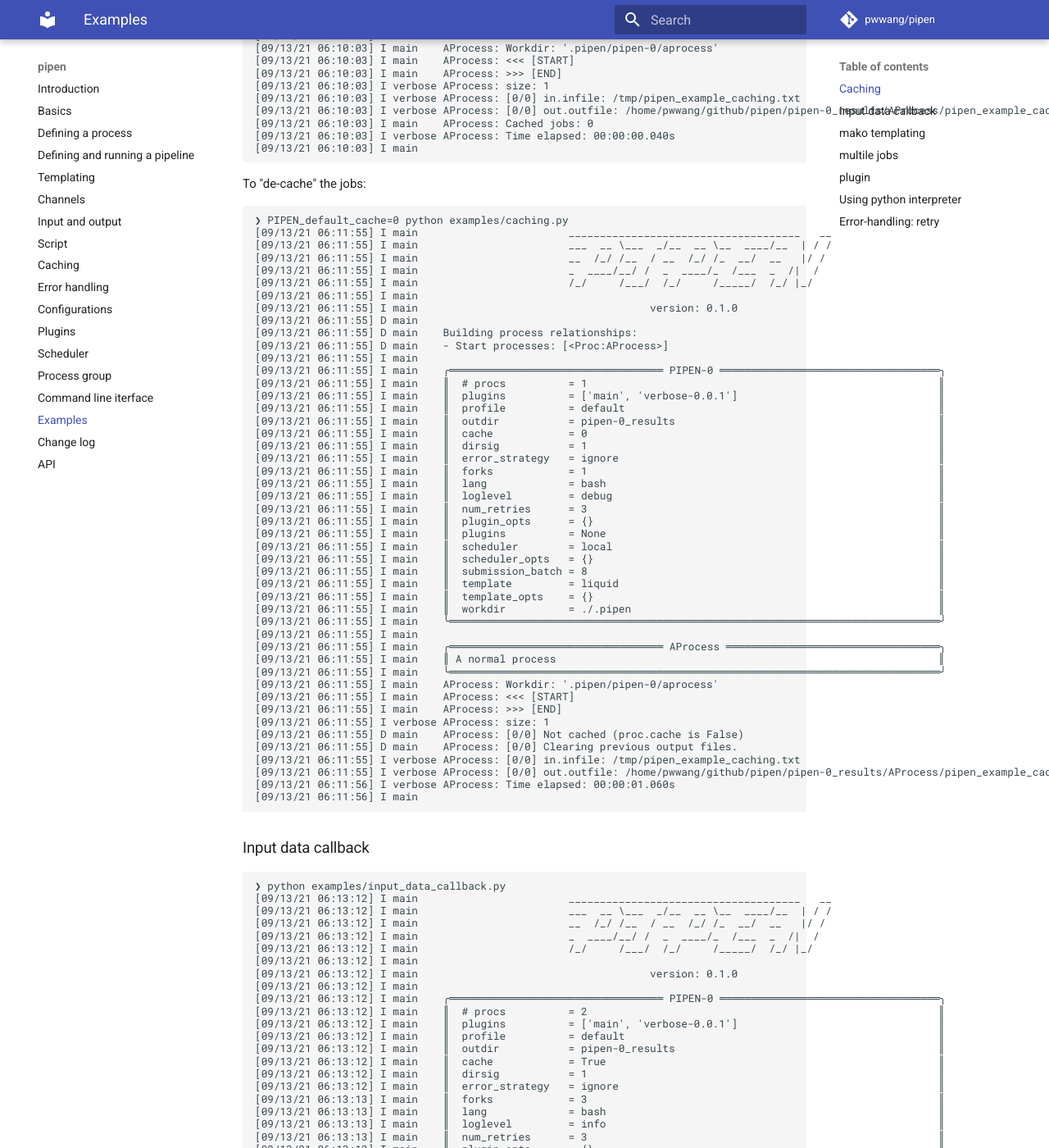
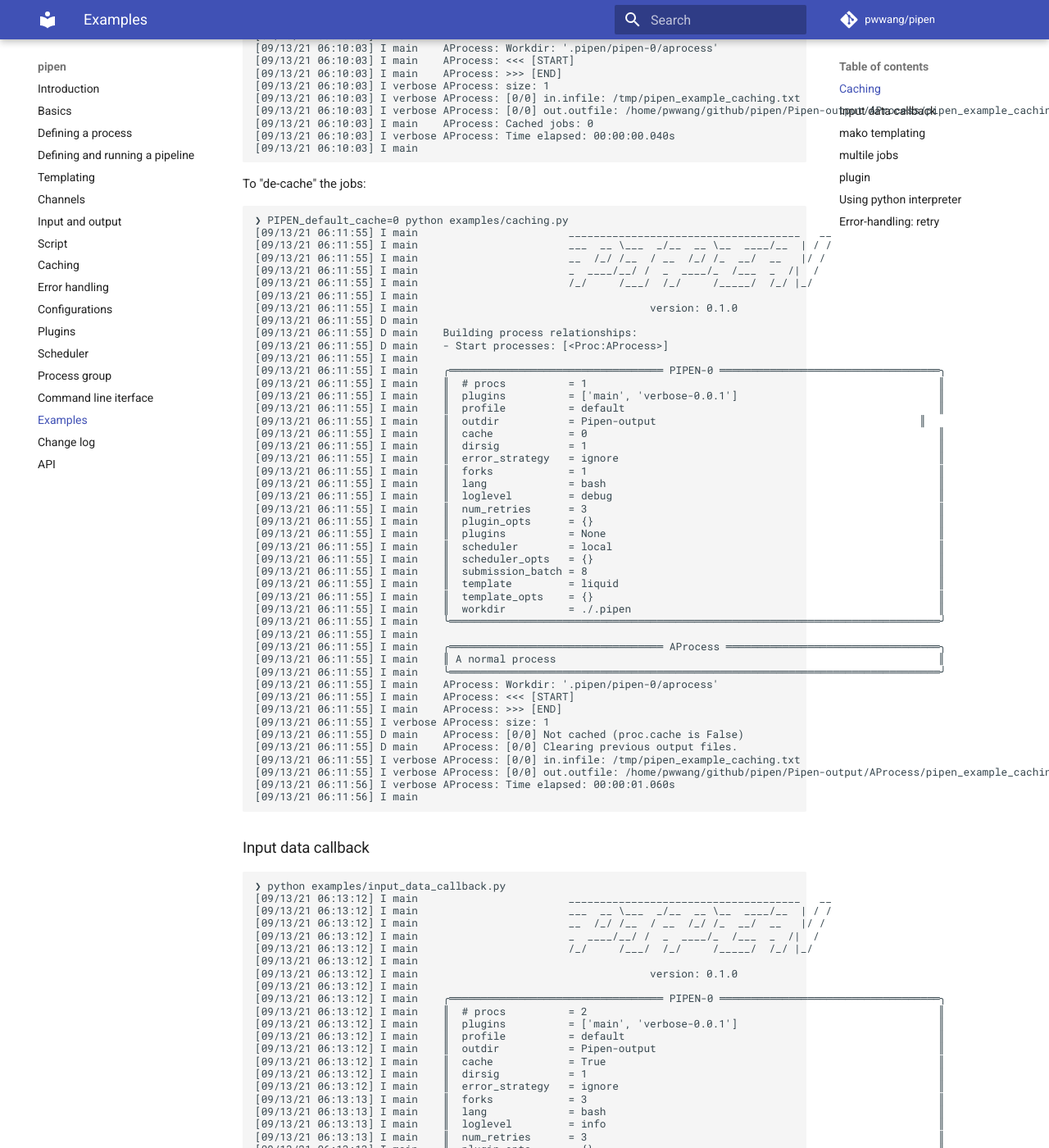
Before and after one commit to pwwang/pipen, an MkDocs documentation site: the page built from docs/examples.md, in a window 1280 px wide and 1400 px high, scrolled down 870 px. Shown: the whole window at 82% size. Built offline with MkDocs 1.6.1 and Material for MkDocs 9.7.7, drawn with Linux system fonts in a browser that asks for light colours; comment, search, counter and statistics services are not loaded; some of the changed text lies outside the part shown.

````diff
--- a/docs/examples.md
+++ b/docs/examples.md
@@ -24,7 +24,7 @@ When run the script the second time, you may see from the logs that jobs are cac
 [09/13/21 06:10:03] I main    ║  # procs          = 1                                                        ║
 [09/13/21 06:10:03] I main    ║  plugins          = ['main', 'verbose-0.0.1']                                ║
 [09/13/21 06:10:03] I main    ║  profile          = default                                                  ║
-[09/13/21 06:10:03] I main    ║  outdir           = pipen-0_results                                          ║
+[09/13/21 06:10:03] I main    ║  outdir           = Pipen-output                                          ║
 [09/13/21 06:10:03] I main    ║  cache            = True                                                     ║
 [09/13/21 06:10:03] I main    ║  dirsig           = 1                                                        ║
 [09/13/21 06:10:03] I main    ║  error_strategy   = ignore                                                   ║
@@ -50,7 +50,7 @@ When run the script the second time, you may see from the logs that jobs are cac
 [09/13/21 06:10:03] I main    AProcess: >>> [END]
 [09/13/21 06:10:03] I verbose AProcess: size: 1
 [09/13/21 06:10:03] I verbose AProcess: [0/0] in.infile: /tmp/pipen_example_caching.txt
-[09/13/21 06:10:03] I verbose AProcess: [0/0] out.outfile: /home/pwwang/github/pipen/pipen-0_results/AProcess/pipen_example_caching.txt
+[09/13/21 06:10:03] I verbose AProcess: [0/0] out.outfile: /home/pwwang/github/pipen/Pipen-output/AProcess/pipen_example_caching.txt
 [09/13/21 06:10:03] I main    AProcess: Cached jobs: 0
 [09/13/21 06:10:03] I verbose AProcess: Time elapsed: 00:00:00.040s
 [09/13/21 06:10:03] I main
@@ -75,7 +75,7 @@ To "de-cache" the jobs:
 [09/13/21 06:11:55] I main    ║  # procs          = 1                                                        ║
 [09/13/21 06:11:55] I main    ║  plugins          = ['main', 'verbose-0.0.1']                                ║
 [09/13/21 06:11:55] I main    ║  profile          = default                                                  ║
-[09/13/21 06:11:55] I main    ║  outdir           = pipen-0_results                                          ║
+[09/13/21 06:11:55] I main    ║  outdir           = Pipen-output                                          ║
 [09/13/21 06:11:55] I main    ║  cache            = 0                                                        ║
 [09/13/21 06:11:55] I main    ║  dirsig           = 1                                                        ║
 [09/13/21 06:11:55] I main    ║  error_strategy   = ignore                                                   ║
@@ -103,7 +103,7 @@ To "de-cache" the jobs:
 [09/13/21 06:11:55] D main    AProcess: [0/0] Not cached (proc.cache is False)
 [09/13/21 06:11:55] D main    AProcess: [0/0] Clearing previous output files.
 [09/13/21 06:11:55] I verbose AProcess: [0/0] in.infile: /tmp/pipen_example_caching.txt
-[09/13/21 06:11:55] I verbose AProcess: [0/0] out.outfile: /home/pwwang/github/pipen/pipen-0_results/AProcess/pipen_example_caching.txt
+[09/13/21 06:11:55] I verbose AProcess: [0/0] out.outfile: /home/pwwang/github/pipen/Pipen-output/AProcess/pipen_example_caching.txt
 [09/13/21 06:11:56] I verbose AProcess: Time elapsed: 00:00:01.060s
 [09/13/21 06:11:56] I main
 ```
@@ -124,7 +124,7 @@ To "de-cache" the jobs:
 [09/13/21 06:13:12] I main    ║  # procs          = 2                                                        ║
 [09/13/21 06:13:12] I main    ║  plugins          = ['main', 'verbose-0.0.1']                                ║
 [09/13/21 06:13:12] I main    ║  profile          = default                                                  ║
-[09/13/21 06:13:12] I main    ║  outdir           = pipen-0_results                                          ║
+[09/13/21 06:13:12] I main    ║  outdir           = Pipen-output                                             ║
 [09/13/21 06:13:12] I main    ║  cache            = True                                                     ║
 [09/13/21 06:13:12] I main    ║  dirsig           = 1                                                        ║
 [09/13/21 06:13:12] I main    ║  error_strategy   = ignore                                                   ║
@@ -162,13 +162,13 @@ To "de-cache" the jobs:
 [09/13/21 06:13:15] I verbose P2: size: 10
 [09/13/21 06:13:15] I verbose P2: [0/9] in.infile: /home/pwwang/github/pipen/.pipen/pipen-0/p1/0/output/intermediate.txt
 [09/13/21 06:13:15] I verbose P2: [0/9] in.nlines: 2
-[09/13/21 06:13:15] I verbose P2: [0/9] out.outfile: /home/pwwang/github/pipen/pipen-0_results/P2/0/result.txt
+[09/13/21 06:13:15] I verbose P2: [0/9] out.outfile: /home/pwwang/github/pipen/Pipen-output/P2/0/result.txt
 [09/13/21 06:13:17] I verbose P2: Time elapsed: 00:00:02.192s
 [09/13/21 06:13:17] I main
 ```
 
 ```shell
-❯ cat /home/pwwang/github/pipen/pipen-0_results/P2/0/result.txt
+❯ cat /home/pwwang/github/pipen/Pipen-output/P2/0/result.txt
 1       0_0
 2       0_1
 ```
@@ -189,7 +189,7 @@ To "de-cache" the jobs:
 [09/13/21 06:14:57] I main    ║  # procs          = 1                                                        ║
 [09/13/21 06:14:57] I main    ║  plugins          = ['main', 'verbose-0.0.1']                                ║
 [09/13/21 06:14:57] I main    ║  profile          = default                                                  ║
-[09/13/21 06:14:57] I main    ║  outdir           = pipen-0_results                                          ║
+[09/13/21 06:14:57] I main    ║  outdir           = Pipen-output                                             ║
 [09/13/21 06:14:57] I main    ║  cache            = True                                                     ║
 [09/13/21 06:14:57] I main    ║  dirsig           = 1                                                        ║
 [09/13/21 06:14:57] I main    ║  error_strategy   = ignore                                                   ║
@@ -216,7 +216,7 @@ To "de-cache" the jobs:
 [09/13/21 06:14:57] I verbose MakoProcess: size    : 1
 [09/13/21 06:14:57] I verbose MakoProcess: template: mako
 [09/13/21 06:14:57] I verbose MakoProcess: [0/0] in.a: 1
-[09/13/21 06:14:57] I verbose MakoProcess: [0/0] out.outfile: /home/pwwang/github/pipen/pipen-0_results/MakoProcess/1.txt
+[09/13/21 06:14:57] I verbose MakoProcess: [0/0] out.outfile: /home/pwwang/github/pipen/Pipen-output/MakoProcess/1.txt
 [09/13/21 06:14:58] I verbose MakoProcess: Time elapsed: 00:00:01.019s
 [09/13/21 06:14:58] I main
 ```
@@ -237,7 +237,7 @@ To "de-cache" the jobs:
 [09/13/21 06:16:09] I main    ║  # procs          = 1                                                        ║
 [09/13/21 06:16:09] I main    ║  plugins          = ['main', 'verbose-0.0.1']                                ║
 [09/13/21 06:16:09] I main    ║  profile          = default                                                  ║
-[09/13/21 06:16:09] I main    ║  outdir           = pipen-0_results                                          ║
+[09/13/21 06:16:09] I main    ║  outdir           = Pipen-output                                             ║
 [09/13/21 06:16:09] I main    ║  cache            = True                                                     ║
 [09/13/21 06:16:09] I main    ║  dirsig           = 1                                                        ║
 [09/13/21 06:16:09] I main    ║  error_strategy   = ignore                                                   ║
@@ -265,7 +265,7 @@ To "de-cache" the jobs:
 [09/13/21 06:16:10] I verbose MultiJobProc: cache: False
 [09/13/21 06:16:10] I verbose MultiJobProc: size : 10
 [09/13/21 06:16:10] I verbose MultiJobProc: [0/9] in.i: 0
-[09/13/21 06:16:10] I verbose MultiJobProc: [0/9] out.outfile: /home/pwwang/github/pipen/pipen-0_results/MultiJobProc/0/0.txt
+[09/13/21 06:16:10] I verbose MultiJobProc: [0/9] out.outfile: /home/pwwang/github/pipen/Pipen-output/MultiJobProc/0/0.txt
 [09/13/21 06:16:16] I verbose MultiJobProc: Time elapsed: 00:00:06.139s
 [09/13/21 06:16:16] I main
 ```
@@ -287,7 +287,7 @@ To "de-cache" the jobs:
 [09/13/21 06:18:18] I main    ║  # procs          = 1                                                        ║
 [09/13/21 06:18:18] I main    ║  plugins          = ['main', 'notifyplugin-0.0.0']                           ║
 [09/13/21 06:18:18] I main    ║  profile          = default                                                  ║
-[09/13/21 06:18:18] I main    ║  outdir           = pipen-0_results                                          ║
+[09/13/21 06:18:18] I main    ║  outdir           = Pipen-output                                             ║
 [09/13/21 06:18:18] I main    ║  cache            = True                                                     ║
 [09/13/21 06:18:18] I main    ║  dirsig           = 1                                                        ║
 [09/13/21 06:18:18] I main    ║  error_strategy   = ignore                                                   ║
@@ -338,7 +338,7 @@ To "de-cache" the jobs:
 [09/13/21 06:19:45] I main    ║  # procs          = 1                                                        ║
 [09/13/21 06:19:45] I main    ║  plugins          = ['main', 'verbose-0.0.1']                                ║
 [09/13/21 06:19:45] I main    ║  profile          = default                                                  ║
-[09/13/21 06:19:45] I main    ║  outdir           = pipen-0_results                                          ║
+[09/13/21 06:19:45] I main    ║  outdir           = Pipen-output                                             ║
 [09/13/21 06:19:46] I main    ║  cache            = True                                                     ║
 [09/13/21 06:19:46] I main    ║  dirsig           = 1                                                        ║
 [09/13/21 06:19:46] I main    ║  error_strategy   = ignore                                                   ║
@@ -366,7 +366,7 @@ To "de-cache" the jobs:
 [09/13/21 06:19:46] I verbose PythonScriptProc: size: 1
 [09/13/21 06:19:46] I verbose PythonScriptProc: [0/0] in.a: 1
 [09/13/21 06:19:46] I verbose PythonScriptProc: [0/0] out.outfile:
-                      /home/pwwang/github/pipen/pipen-0_results/PythonScriptProc/1.txt
+                      /home/pwwang/github/pipen/Pipen-output/PythonScriptProc/1.txt
 [09/13/21 06:19:48] I verbose PythonScriptProc: Time elapsed: 00:00:02.031s
 [09/13/21 06:19:48] I main
 ```
@@ -390,7 +390,7 @@ To "de-cache" the jobs:
 [09/13/21 06:20:38] I main    ║  # procs          = 1                                                        ║
 [09/13/21 06:20:38] I main    ║  plugins          = ['main', 'verbose-0.0.1']                                ║
 [09/13/21 06:20:38] I main    ║  profile          = default                                                  ║
-[09/13/21 06:20:38] I main    ║  outdir           = pipen-0_results                                          ║
+[09/13/21 06:20:38] I main    ║  outdir           = Pipen-output                                             ║
 [09/13/21 06:20:38] I main    ║  cache            = True                                                     ║
 [09/13/21 06:20:38] I main    ║  dirsig           = 1                                                        ║
 [09/13/21 06:20:38] I main    ║  error_strategy   = ignore                                                   ║
````
Also changed, not shown: README.md (+12 -10 lines).
